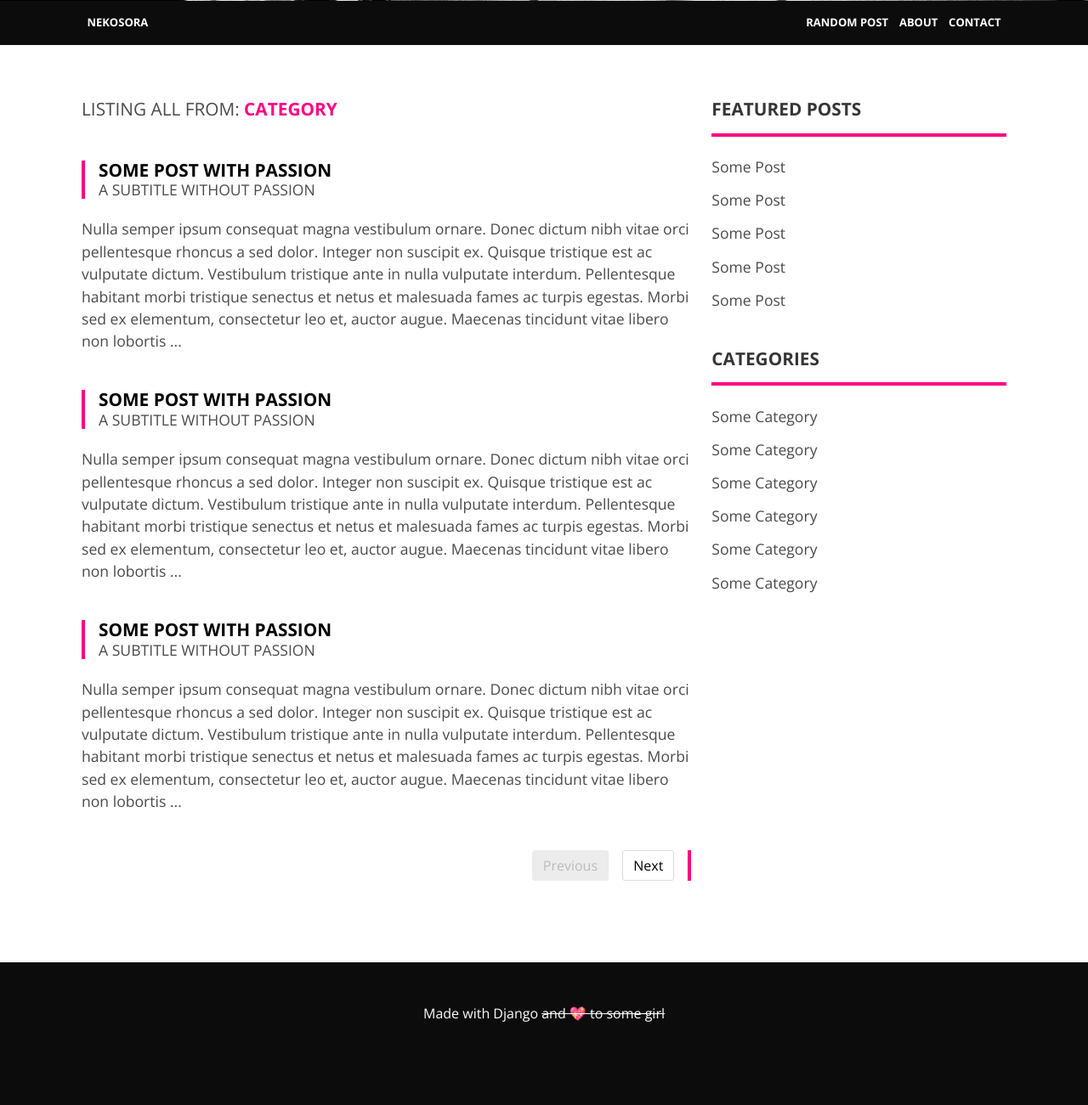
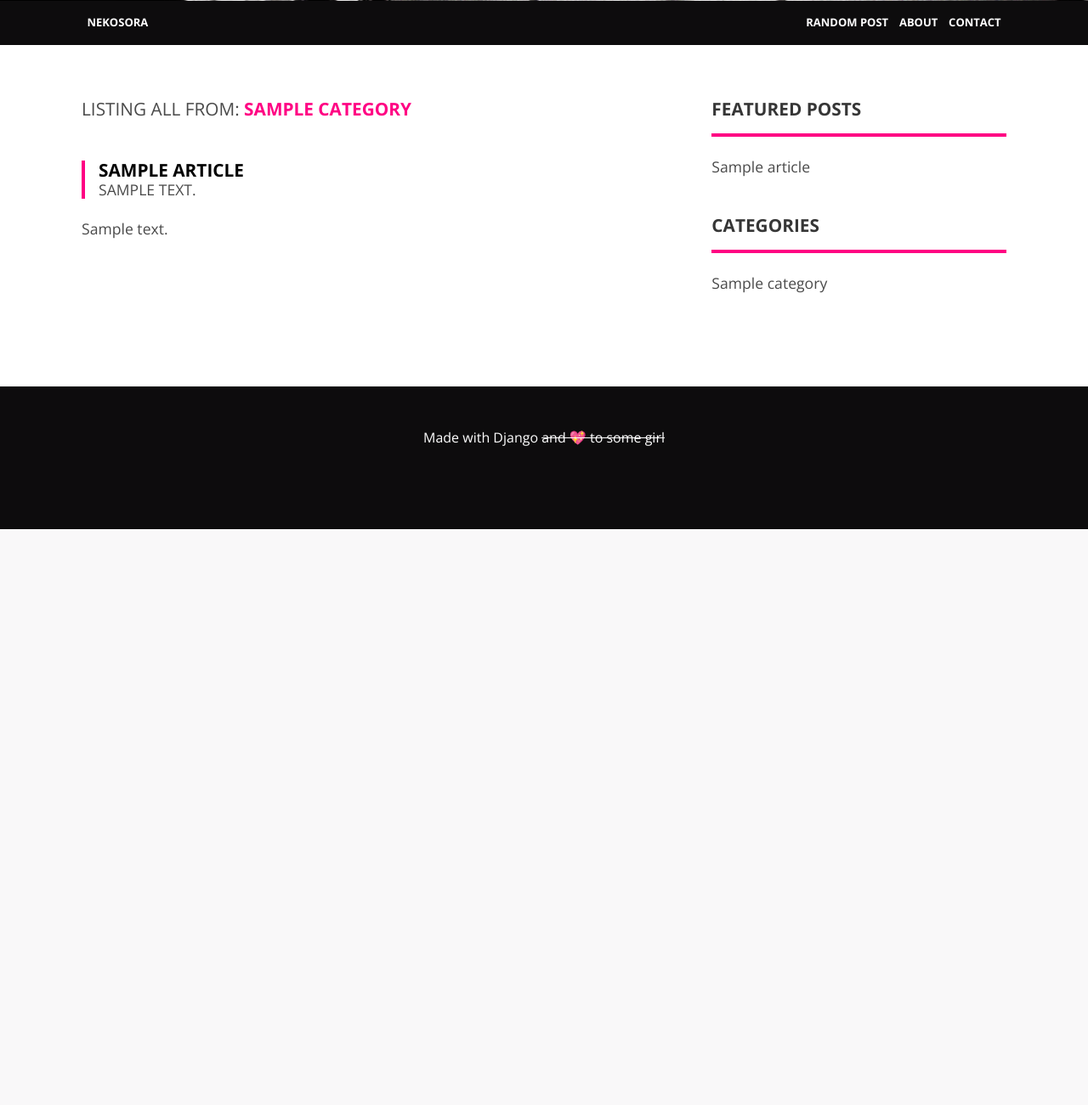
Before and after one commit to IvanProgramming/Blog, a Django app: template templates/category.html in a window 1280 px wide. Shown: the part 388-1689 px from the top of the page at 85% size. After the commit the page ends 1011 px from the top, so only its background shows below. Run offline with Django 3.2, Linux system fonts and the light colour scheme; the template is opened without the code that fills it: values that come from a table or form of the project are taken from there, others are empty; tables that the repository leaves empty hold one stand-in row (values such as "Sample post").

Commit message:
➕ Added category realization (updated template, added new view, added path to urls)

```diff
--- a/Blog/urls.py
+++ b/Blog/urls.py
@@ -16,11 +16,12 @@ Including another URLconf
 from django.contrib import admin
 from django.urls import path
 
-from main_page.views import show_article, show_main_page, show_random
+from main_page.views import *
 
 urlpatterns = [
     path('admin/', admin.site.urls),
     path('', show_main_page),
     path('post/<slug:article_name>', show_article),
-    path('random', show_random)
+    path('random', show_random),
+    path('category/<int:cat_id>', show_category)
 ]
--- a/templates/category.html
+++ b/templates/category.html
@@ -1,3 +1,4 @@
+{% load shuffle %}
 <!DOCTYPE html>
 <html lang="en">
 {% include "meta_header_template.html" %}
@@ -14,66 +15,25 @@
                 <div class="column is-8">
                     <!-- header for posts -->
                     <div class="section-header">
-                        <h4 class="title is-4">Listing all from: <a href="category.html">Category</a></h4>
+                        <h4 class="title is-4">Listing all from: <a
+                                href="/category/{{ category.id }}">{{ category }}</a></h4>
                     </div>
-                    <!-- end of header for posts -->
+                    {% for article in cat_articles %}
                         <!-- post -->
                         <div class="section">
                             <div class="post">
                                 <div class="post-header">
-                                <h4 class="title is-4"><a href="post.html">Some Post with Passion</a></h4>
-                                <h5 class="subtitle is-5">A Subtitle without Passion</h5>
+                                    <h4 class="title is-4"><a href="/post/{{ article.id }}">{{ article.title }}</a></h4>
+                                    <h5 class="subtitle is-5">{{ article.description }}</h5>
                                 </div>
                                 <div class="post-content">
-                                <p>Nulla semper ipsum consequat magna vestibulum ornare. Donec dictum nibh vitae orci
-                                    pellentesque rhoncus a sed dolor. Integer non suscipit ex. Quisque tristique est ac
-                                    vulputate dictum. Vestibulum tristique ante in nulla vulputate interdum.
-                                    Pellentesque habitant morbi tristique senectus et netus et malesuada fames ac turpis
-                                    egestas. Morbi sed ex elementum, consectetur leo et, auctor augue. Maecenas
-                                    tincidunt vitae libero non lobortis ...</p>
-
+                                    <p>{{ article.md_text|truncatechars:256 }}</p>
                                 </div>
                             </div>
                         </div>
                         <!-- end of post -->
-                    <!-- post -->
-                    <div class="section">
-                        <div class="post">
-                            <div class="post-header">
-                                <h4 class="title is-4"><a href="post.html">Some Post with Passion</a></h4>
-                                <h5 class="subtitle is-5">A Subtitle without Passion</h5>
-                            </div>
-                            <div class="post-content">
-                                <p>Nulla semper ipsum consequat magna vestibulum ornare. Donec dictum nibh vitae orci
-                                    pellentesque rhoncus a sed dolor. Integer non suscipit ex. Quisque tristique est ac
-                                    vulputate dictum. Vestibulum tristique ante in nulla vulputate interdum.
-                                    Pellentesque habitant morbi tristique senectus et netus et malesuada fames ac turpis
-                                    egestas. Morbi sed ex elementum, consectetur leo et, auctor augue. Maecenas
-                                    tincidunt vitae libero non lobortis ...</p>
-                            </div>
-                        </div>
-                    </div>
-                    <!-- end of post -->
-                    <!-- post -->
-                    <div class="section">
-                        <div class="post">
-                            <div class="post-header">
-                                <h4 class="title is-4"><a href="post.html">Some Post with Passion</a></h4>
-                                <h5 class="subtitle is-5">A Subtitle without Passion</h5>
-                            </div>
-                            <div class="post-content">
-                                <p>Nulla semper ipsum consequat magna vestibulum ornare. Donec dictum nibh vitae orci
-                                    pellentesque rhoncus a sed dolor. Integer non suscipit ex. Quisque tristique est ac
-                                    vulputate dictum. Vestibulum tristique ante in nulla vulputate interdum.
-                                    Pellentesque habitant morbi tristique senectus et netus et malesuada fames ac turpis
-                                    egestas. Morbi sed ex elementum, consectetur leo et, auctor augue. Maecenas
-                                    tincidunt vitae libero non lobortis ...</p>
-                            </div>
-                        </div>
-                    </div>
-                    <!-- end of post -->
-                    <!-- end of posts -->
-
+                    {% endfor %}
+                    {% if cat_articles|length > 3 %}
                         <!-- pagination -->
                         <div class="section">
                             <div class="pagination-content has-text-right is-hidden-mobile">
@@ -88,27 +48,27 @@
                             </div>
                         </div>
                         <!-- end of pagination -->
+                    {% endif %}
+
                 </div>
                 <!-- end of main left-side content -->
 
                 <!-- side bar -->
                 <div class="column is-4 is-narrow">
-                    <!-- featured posts -->
+                    <!-- featured -->
                     <div class="section">
                         <div class="sidebar">
                             <div class="sidebar-header">
                                 <h4 class="title is-4">Featured Posts</h4>
                             </div>
                             <div class="sidebar-list">
-                                <p><a href="post.html">Some Post</a></p>
-                                <p><a href="post.html">Some Post</a></p>
-                                <p><a href="post.html">Some Post</a></p>
-                                <p><a href="post.html">Some Post</a></p>
-                                <p><a href="post.html">Some Post</a></p>
+                                {% for post in articles|shuffle|slice:5 %}
+                                    <p><a href="/post/{{ post.id }}">{{ post.title }}</a></p>
+                                {% endfor %}
                             </div>
                         </div>
                     </div>
-                    <!-- end of featured posts -->
+                    <!-- end of featured -->
                     <!-- categories -->
                     <div class="section">
                         <div class="sidebar">
@@ -116,22 +76,19 @@
                                 <h4 class="title is-4">Categories</h4>
                             </div>
                             <div class="sidebar-list">
-                                <p><a href="category.html">Some Category</a></p>
-                                <p><a href="category.html">Some Category</a></p>
-                                <p><a href="category.html">Some Category</a></p>
-                                <p><a href="category.html">Some Category</a></p>
-                                <p><a href="category.html">Some Category</a></p>
-                                <p><a href="category.html">Some Category</a></p>
+                                {% for cat in categories|slice:5 %}
+                                    <p><a href="/category/{{ cat.id }}">{{ cat.name }}</a></p>
+                                {% endfor %}
                             </div>
                         </div>
                     </div>
                     <!-- end of categories -->
                 </div>
-                <!-- end of side bar -->
-            </div>
+                <!-- end of sidebar -->
             </div>
         </div>
         <!-- end of main content -->
+    </div>
 </div>
 <!-- end of root div -->
 
```
Also changed, not shown: main_page/views.py (+10 -0 lines). Lines whose indentation alone changed are shown as unchanged.
